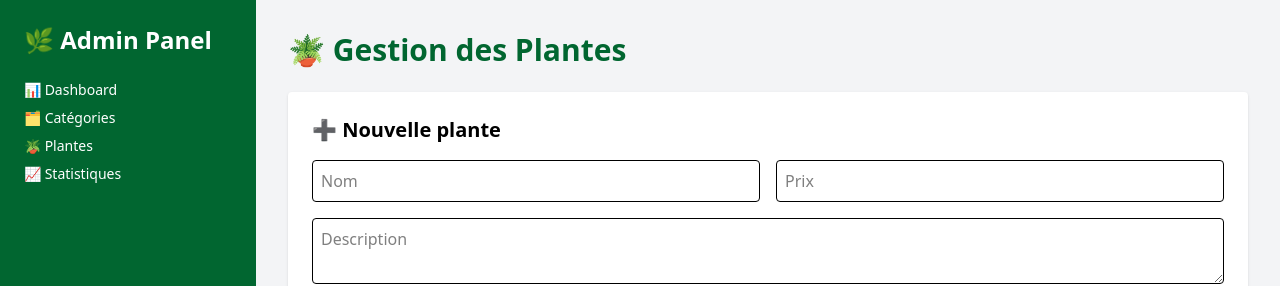
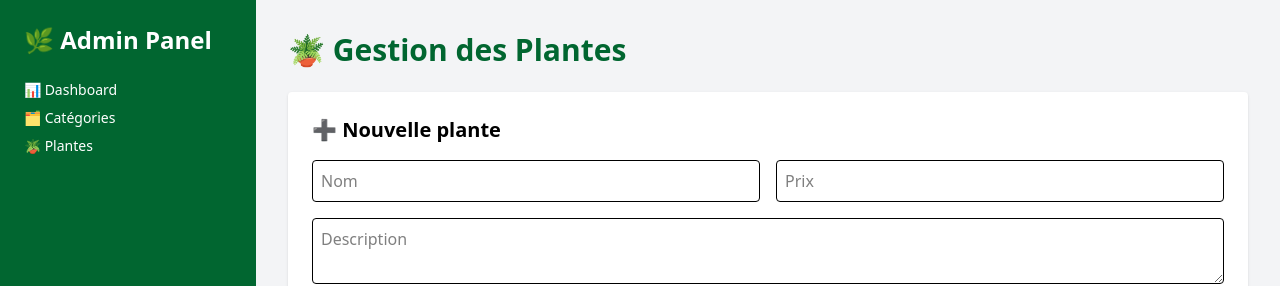
Before and after one commit to fatima-ezzahraalouane/PeAPIniere-V2, a React (Vite) app: page /admin/plantes in a window 1280 px wide. Shown: the top 286 px of the page. Built offline with nearby package versions, Linux system fonts and the light colour scheme; no server answers; sample sign-in values are in the browser's storage.

Commit message:
PV-66 PV-75 PV-104 PV-105 PV-74 PV-100 PV-101 PV-102 PV-41 PV-47 PV-48 PV-49 PV-50 PV-42 PV-43 PV-44 PV-45 PV-46 Refactor le composant AdminLayout pour améliorer la lisibilité du code

```diff
--- a/src/components/AdminLayout.jsx
+++ b/src/components/AdminLayout.jsx
@@ -19,7 +19,6 @@ export default function AdminLayout({ children }) {
                     <Link to="/admin/dashboard" className="hover:text-green-200">📊 Dashboard</Link>
                     <Link to="/admin/categories" className="hover:text-green-200">🗂️ Catégories</Link>
                     <Link to="/admin/plantes" className="hover:text-green-200">🪴 Plantes</Link>
-          <Link to="/admin/statistiques" className="hover:text-green-200">📈 Statistiques</Link>
                 </nav>
                 <button
                     onClick={handleLogout}
```
Lines whose indentation alone changed are shown as unchanged.
